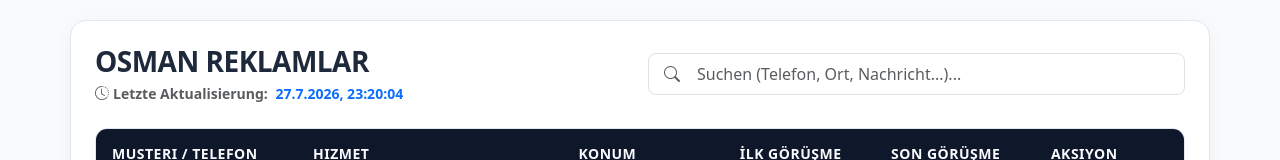
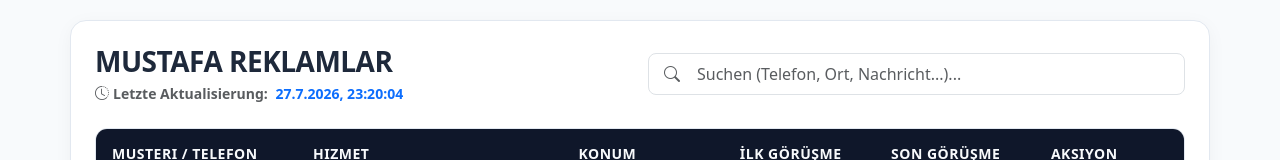
Before and after one commit to sicherteam/mustafa-reklam, a website: page index.html in a window 1280 px wide. Shown: the top 160 px of the page. Drawn offline with nearby package versions, Linux system fonts and the light colour scheme.

Commit message:
Update index.html

```diff
--- a/index.html
+++ b/index.html
@@ -122,7 +122,7 @@
     <!-- Header Alanı -->
     <div class="row g-3 align-items-center mb-4">
       <div class="col-12 col-md-6">
-        <h2 class="header-title mb-1 fs-3">OSMAN REKLAMLAR</h2>
+        <h2 class="header-title mb-1 fs-3">MUSTAFA REKLAMLAR</h2>
         <div class="text-muted small">
           <i class="bi bi-clock-history me-1"></i><strong>Letzte Aktualisierung:</strong>
           <span id="last-update" class="text-primary fw-bold ms-1">Yükleniyor...</span>
```
